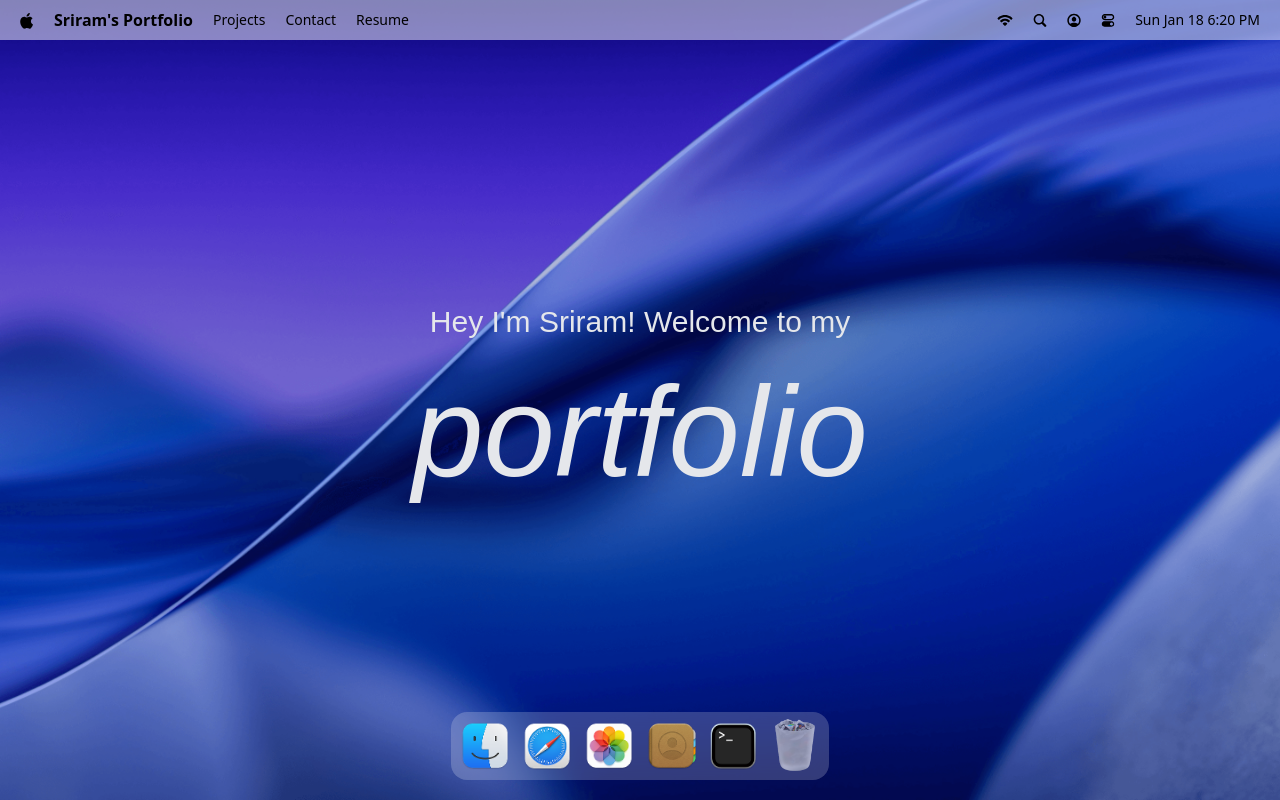
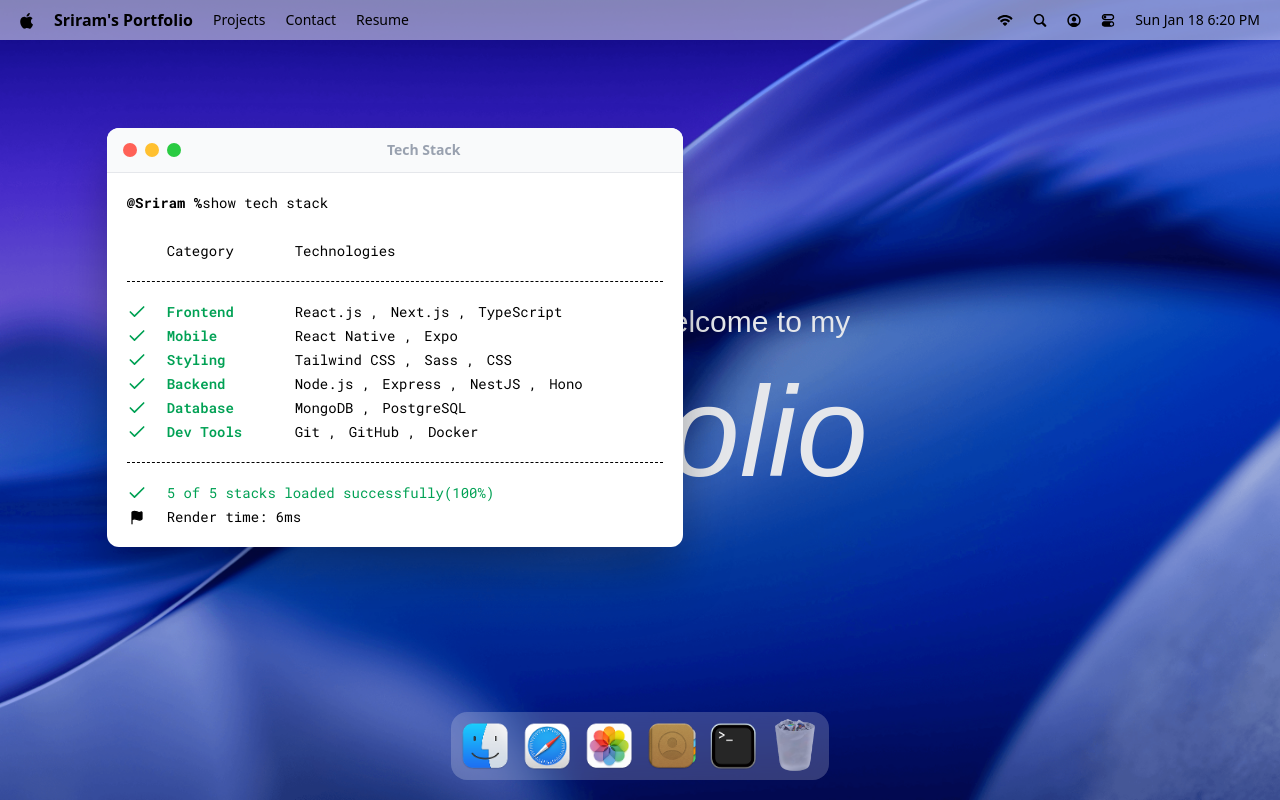
Before and after one commit to sriramnerella/My_Portfolio, a React (Vite) app: page / in a window 1280 px wide. Both pictures are taken after a click on the button 733 px from the left and 746 px from the top of the page. Built offline with nearby package versions, Linux system fonts and the light colour scheme; a web font is replaced by a local one.

Commit message:
implemented a higher order component and first window terminal

```diff
--- a/src/App.jsx
+++ b/src/App.jsx
@@ -1,10 +1,16 @@
 import {Navbar , Welcome , Dock } from '#components'
+import { Draggable } from 'gsap/Draggable'
+import gsap from 'gsap';
+import { Terminal } from '#windows';
+
+gsap.registerPlugin(Draggable);
 const App = () => {
   return (
    <main>
     <Navbar />
     <Welcome />
     <Dock />
+    <Terminal />
    </main>
   )
 }
--- /dev/null
+++ b/src/components/WindowControls.jsx
@@ -0,0 +1,16 @@
+import React from 'react'
+import useWindowStore from '#store/window.js'
+const WindowControls = ({target}) => {
+  const {closeWindow } = useWindowStore();
+  return (
+    <div id = "window-controls" >
+
+      <div className="close" onClick={()=>closeWindow(target)}></div>
+      <div className="minimize"></div>
+      <div className="maximize"></div>
+
+    </div>
+  )
+}
+
+export default WindowControls
--- a/src/components/index.js
+++ b/src/components/index.js
@@ -1,5 +1,6 @@
 import Navbar from "#components/Navbar.jsx"
 import Welcome from "#components/Welcome.jsx"
 import Dock from "#components/Dock.jsx"
+import WindowControls from "#components/WindowControls.jsx"
 
-export {Navbar , Welcome , Dock}
+export {Navbar , Welcome , Dock, WindowControls};
--- /dev/null
+++ b/src/hoc/WindowWrapper.jsx
@@ -0,0 +1,54 @@
+import useWindowStore from '#store/window.js'
+import { useGSAP } from '@gsap/react';
+import React, { useLayoutEffect, useRef } from 'react'
+import gsap from 'gsap';
+import { Draggable } from 'gsap/Draggable';
+
+
+const WindowWrapper = (Component,windowKey) => {
+
+  const Wrapped = (props)=>{
+    const {focusWindow, windows}= useWindowStore();
+    const {isOpen , zIndex } = windows[windowKey];
+    const ref = useRef(null);
+
+    useGSAP(()=>{
+      const el = ref.current;
+      if(!el || !isOpen) return ;
+
+      el.style.display = "block";
+
+      gsap.fromTo(el , {scale : 0.8, opacity:0 , y:40}, {scale :1 , opacity:1 , y:0 , duration :0.4 , ease : "power3.out"});
+
+
+
+    },[isOpen]);
+
+    useGSAP(()=>{
+      const el = ref.current;
+      if(!el) return ;
+     const [instance] = Draggable.create(el , {onPress : ()=>{focusWindow(windowKey)} })
+     return ()=>{ instance.kill() }
+    },[])
+
+    useLayoutEffect(()=>{
+      const el = ref.current;
+      if(!el ) return ;
+      el.style.display = isOpen ? "block" : "none";
+    },[isOpen])
+
+    return <section id={windowKey} ref ={ref} style={{zIndex}} className='absolute'   >
+
+      <Component {...props} />
+    </section>
+
+
+  }
+
+  Wrapped.displayName = `WindowWrapper(${Component.displayName || Component.name || 'Component'})`;
+
+
+  return Wrapped;
+}
+
+export default WindowWrapper
--- /dev/null
+++ b/src/windows/Terminal.jsx
@@ -0,0 +1,68 @@
+import { techStack } from '#constants';
+import WindowWrapper from '#hoc/WindowWrapper.jsx'
+import React from 'react'
+import { Check, Flag } from "lucide-react" ;
+import WindowControls from '#components/WindowControls.jsx';
+
+
+const Terminal = () => {
+ return <>
+
+ <div id = "window-header">
+    <WindowControls target = "terminal" />
+  <h2>Tech Stack</h2>
+ </div>
+ <div className ="techstack">
+  <p>
+  <span className='font-bold'>@Sriram %</span>
+  show tech stack
+  </p>
+
+  <div className='label'>
+    <p className='w-32'>Category</p>
+    <p>Technologies</p>
+
+  </div>
+  <ul className='content' >
+
+    {techStack.map(({category , items})=>(
+      <li key={category} className='flex items-center'>
+       < Check className="check" size = {20} />
+       <h3>{category}</h3>
+       <ul>
+        {items.map((item ,i)=>(
+          <li key={i}>
+           {item} {i < items.length -1 ? "," : ""}
+          </li>
+        ))}
+       </ul>
+      </li>
+    ))}
+
+  </ul>
+
+  <div className='footnote' >
+    <p>
+
+      <Check size={20} />  5 of 5 stacks loaded successfully(100%)
+
+    </p>
+    <p className='text-black'>
+
+      <Flag size={15} fill='black' />
+      Render time: 6ms
+
+    </p>
+  </div>
+
+
+ </div>
+ </>
+
+}
+
+const TerminalWindow = WindowWrapper(Terminal , "terminal");
+
+
+
+export default TerminalWindow
--- /dev/null
+++ b/src/windows/index.js
@@ -0,0 +1,3 @@
+import Terminal from "./Terminal.jsx";
+
+export {Terminal};
```
